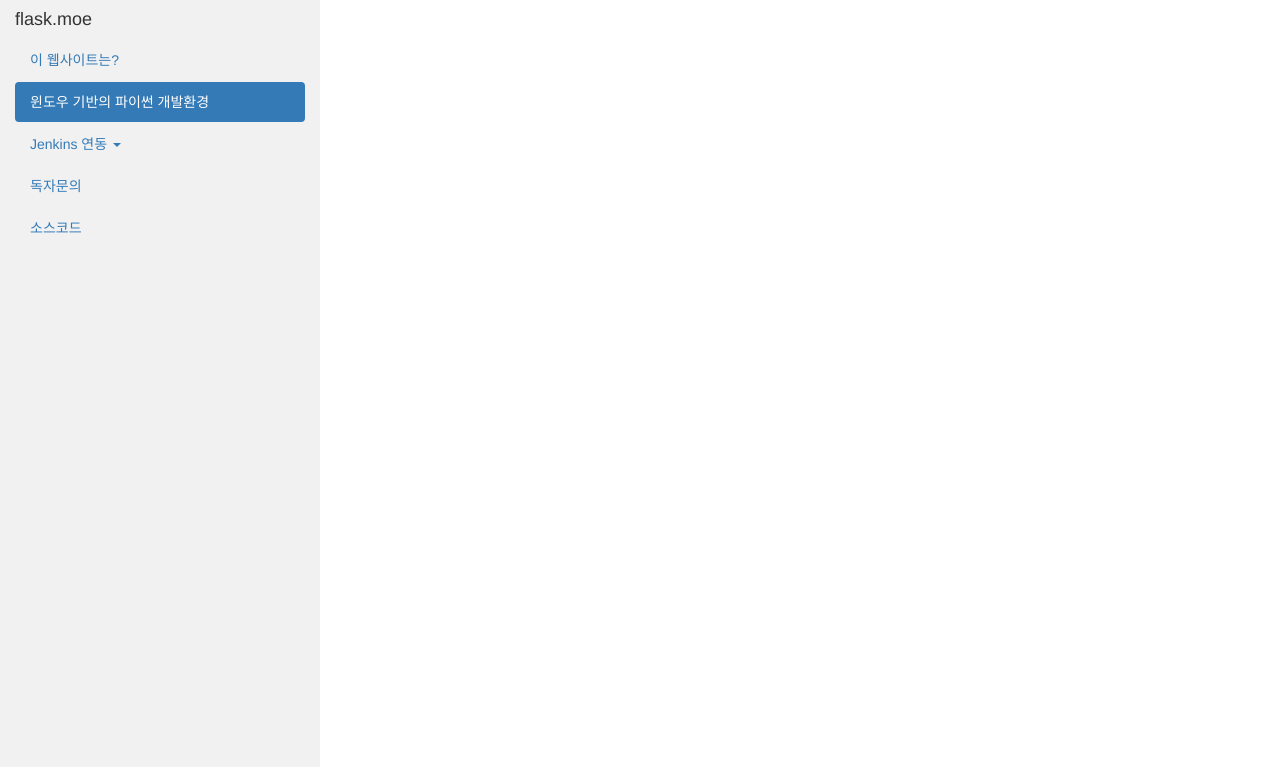
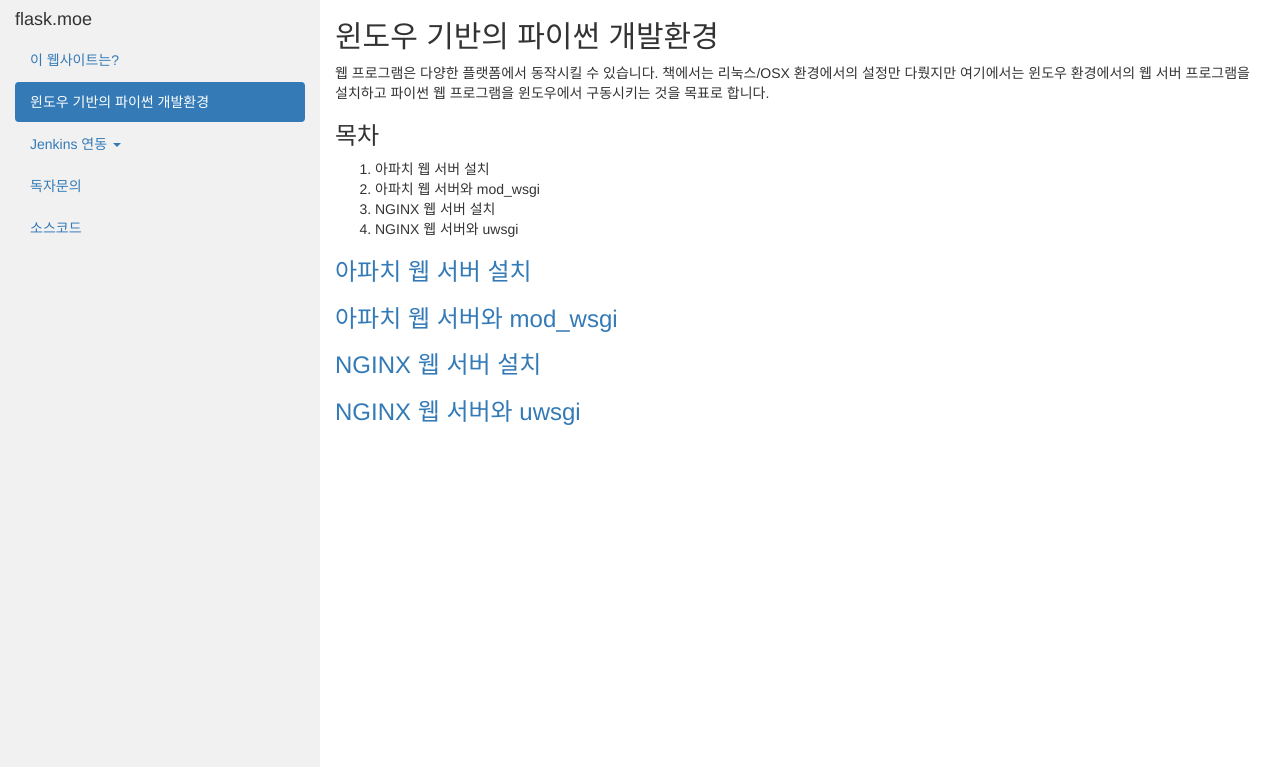
Before and after one commit to MrMoonKr/flask_moe-doc, a Flask app: page /windows in a window 1280 px wide. Shown: the top 767 px of the page. Run offline with Flask 2, Linux system fonts and the light colour scheme; some libraries are stand-ins or nearby versions.

Commit message:
site making..

```diff
--- a/flask_moe/templates/index.html
+++ b/flask_moe/templates/index.html
@@ -61,7 +61,7 @@
             </div>
         </div>
     </div>-->
-    <h3>이 웹사이트는?</h3>
+    <h2>이 웹사이트는?</h2>
     <p>이 웹 사이트는 제이펍에서 출간한 "Flask 기반의 파이썬 웹 프로그래밍"에 대한 A/S를 제공하는 사이트입니다. 이 사이트의 소스코드는
         <a href="http://bitbucket.org/jiholee/flask_moe">http://bitbucket.org/jiholee/flask_moe</a>에서 내려받을 수 있으며
         어떠한 종류의 요청이라도 수정을 환영합니다.</p>
--- a/flask_moe/templates/jenkins/bitbucket.html
+++ b/flask_moe/templates/jenkins/bitbucket.html
@@ -4,4 +4,5 @@
 {% endblock %}
 
 {% block content_block %}
+    <h2>Jenkins 연동 > Bitbucket 연동</h2>
 {% endblock %}
--- a/flask_moe/templates/jenkins/deploy.html
+++ b/flask_moe/templates/jenkins/deploy.html
@@ -4,4 +4,5 @@
 {% endblock %}
 
 {% block content_block %}
+    <h2>Jenkins 연동 > 프로그램 배포</h2>
 {% endblock %}
--- a/flask_moe/templates/jenkins/github.html
+++ b/flask_moe/templates/jenkins/github.html
@@ -4,4 +4,5 @@
 {% endblock %}
 
 {% block content_block %}
+    <h2>Jenkins 연동 > Github 연동</h2>
 {% endblock %}
--- a/flask_moe/templates/jenkins/polling/auto.html
+++ b/flask_moe/templates/jenkins/polling/auto.html
@@ -4,4 +4,5 @@
 {% endblock %}
 
 {% block content_block %}
+    <h2>Jenkins 연동 > 자동 폴링</h2>
 {% endblock %}
--- a/flask_moe/templates/jenkins/polling/manual.html
+++ b/flask_moe/templates/jenkins/polling/manual.html
@@ -4,4 +4,5 @@
 {% endblock %}
 
 {% block content_block %}
+    <h2>Jenkins 연동 > 수동 폴링</h2>
 {% endblock %}
--- a/flask_moe/templates/qna/add.html
+++ b/flask_moe/templates/qna/add.html
@@ -4,4 +4,5 @@
 {% endblock %}
 
 {% block content_block %}
+    <h2>독자문의 추가</h2>
 {% endblock %}
--- a/flask_moe/templates/qna/delete.html
+++ b/flask_moe/templates/qna/delete.html
@@ -4,4 +4,5 @@
 {% endblock %}
 
 {% block content_block %}
+    <h2>독자문의 삭제</h2>
 {% endblock %}
--- a/flask_moe/templates/qna/list.html
+++ b/flask_moe/templates/qna/list.html
@@ -4,4 +4,5 @@
 {% endblock %}
 
 {% block content_block %}
+    <h2>독자문의</h2>
 {% endblock %}
--- a/flask_moe/templates/qna/modify.html
+++ b/flask_moe/templates/qna/modify.html
@@ -4,4 +4,5 @@
 {% endblock %}
 
 {% block content_block %}
+    <h2>독자문의 수정</h2>
 {% endblock %}
--- a/flask_moe/templates/qna/view.html
+++ b/flask_moe/templates/qna/view.html
@@ -4,4 +4,5 @@
 {% endblock %}
 
 {% block content_block %}
+    <h2>독자문의 조회</h2>
 {% endblock %}
--- a/flask_moe/templates/sources.html
+++ b/flask_moe/templates/sources.html
@@ -4,4 +4,5 @@
 {% endblock %}
 
 {% block content_block %}
+    <h2>소스코드</h2>
 {% endblock %}
--- a/flask_moe/templates/windows.html
+++ b/flask_moe/templates/windows.html
@@ -4,4 +4,20 @@
 {% endblock %}
 
 {% block content_block %}
+    <h2>윈도우 기반의 파이썬 개발환경</h2>
+    <p>웹 프로그램은 다양한 플랫폼에서 동작시킬 수 있습니다. 책에서는 리눅스/OSX 환경에서의 설정만 다뤘지만 여기에서는 윈도우 환경에서의 웹 서버 프로그램을
+    설치하고 파이썬 웹 프로그램을 윈도우에서 구동시키는 것을 목표로 합니다.</p>
+
+    <h3>목차</h3>
+    <ol>
+        <li>아파치 웹 서버 설치</li>
+        <li>아파치 웹 서버와 mod_wsgi</li>
+        <li>NGINX 웹 서버 설치</li>
+        <li>NGINX 웹 서버와 uwsgi</li>
+    </ol>
+
+    <a name="apache_install"><h3>아파치 웹 서버 설치</h3></a>
+    <a name="apache_mod_wsgi"><h3>아파치 웹 서버와 mod_wsgi</h3></a>
+    <a name="nginx_install"><h3>NGINX 웹 서버 설치</h3></a>
+    <a name="nginx_uwsgi"><h3>NGINX 웹 서버와 uwsgi</h3></a>
 {% endblock %}
```
